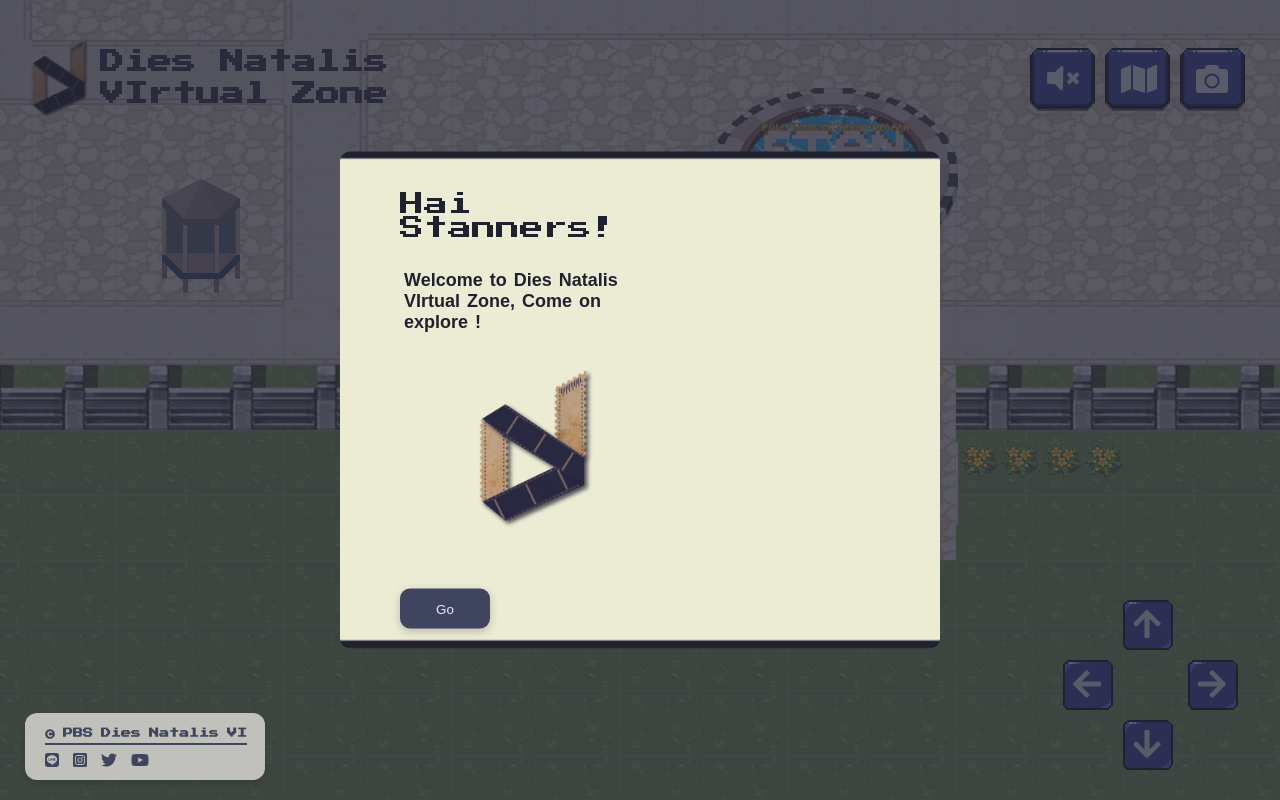
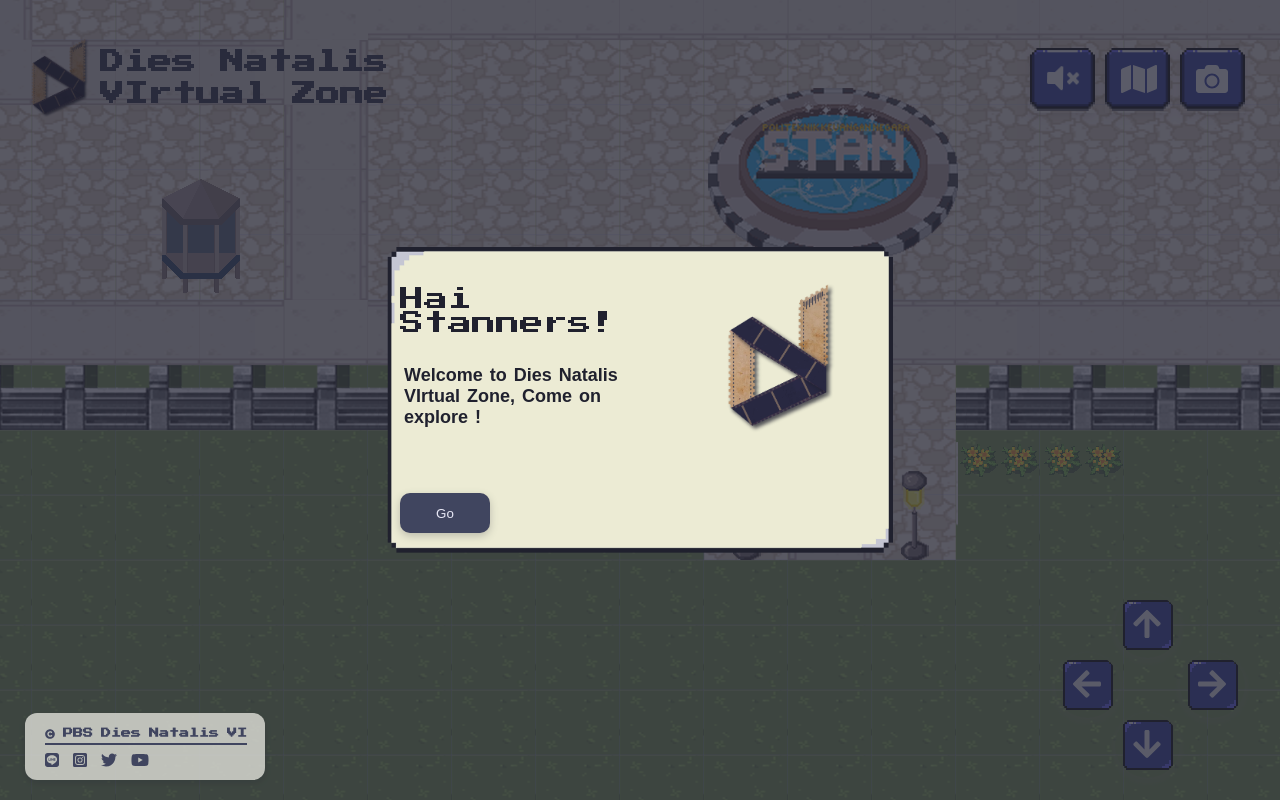
Before and after one commit to half-blood-programmer/dies-natalis-vi-rtual-zone-2021, a React (Create React App) app: page / in a window 1280 px wide. Built offline with nearby package versions, Linux system fonts and the light colour scheme; no server answers; the database is empty.

Commit message:
welcome page

```diff
--- a/src/css/Welcome.css
+++ b/src/css/Welcome.css
@@ -16,12 +16,12 @@
     padding: 30px 0 0 40px;
   }
   .image{
-    width: 40%;
+    width: 35%;
     padding: 6%;
-    text-align: right;
+    text-align: center;
   }
   .image > img{
-    width: 160px;
+    width: 150px;
     height: auto;
     margin: auto;
   }
```
